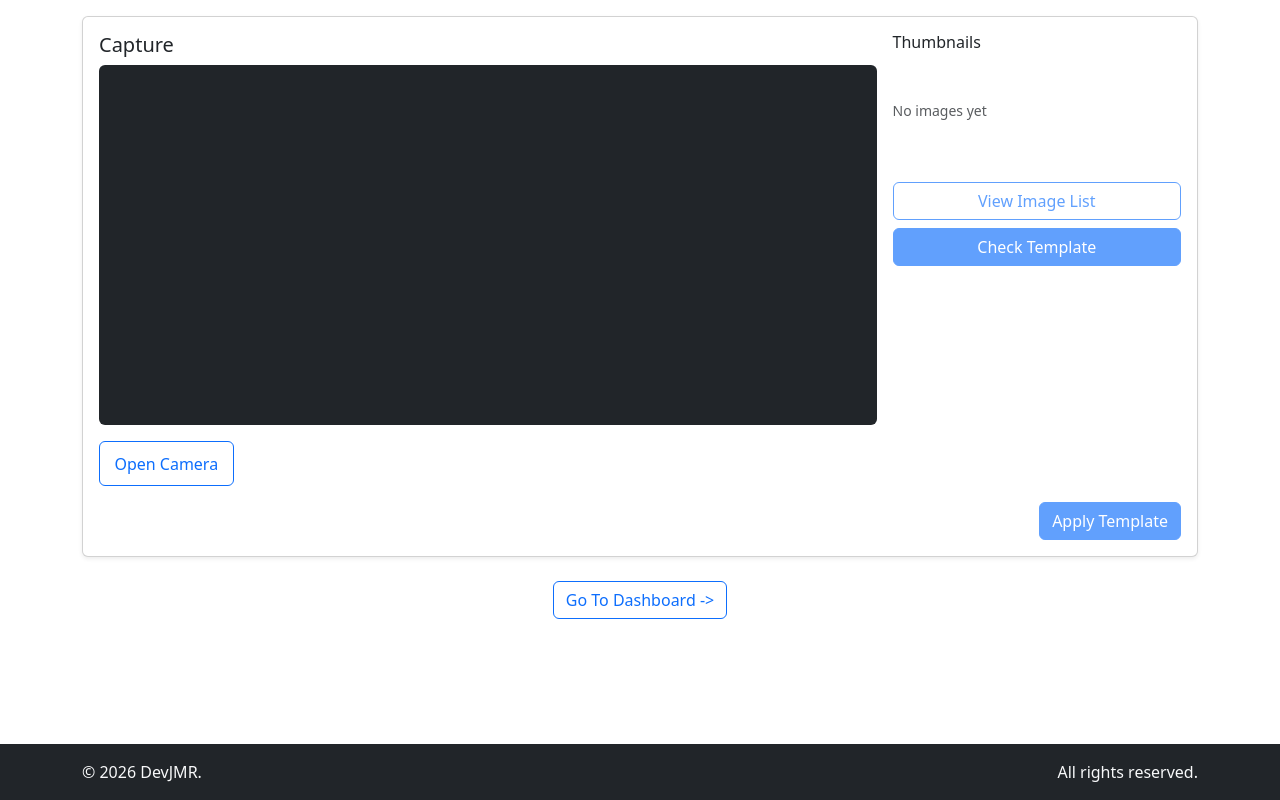
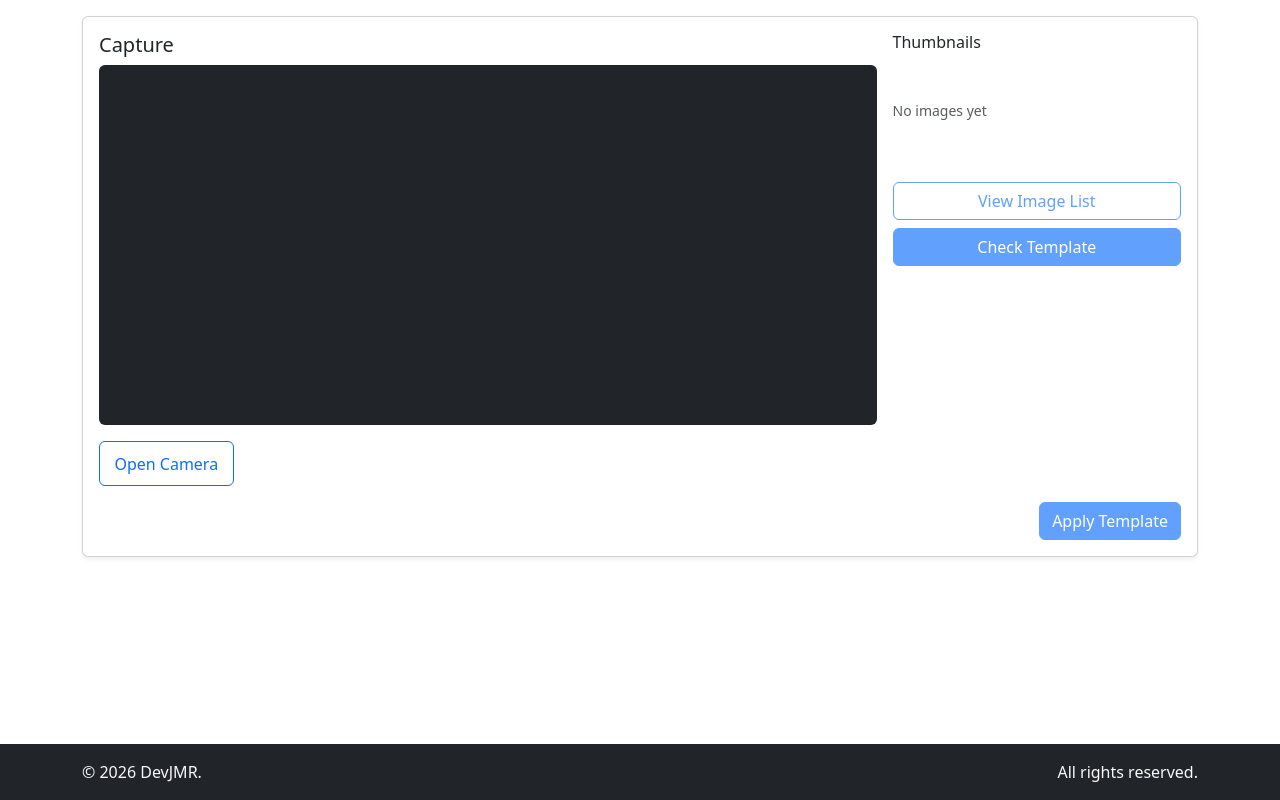
Before and after one commit to DevJomar2793/MY-PROJECTS, a Vue app in the folder capture-image-app/: page / in a window 1280 px wide. Built offline with nearby package versions, Linux system fonts and the light colour scheme.

Commit message:
Hide Dashboard

```diff
--- a/capture-image-app/src/components/imagecapture.vue
+++ b/capture-image-app/src/components/imagecapture.vue
@@ -560,11 +560,11 @@
       </div>
     </div>
 
-    <div class="d-flex justify-content-center align-items-center mt-4">
+    <!-- <div class="d-flex justify-content-center align-items-center mt-4">
       <router-link to="/dashboard" class="btn btn-outline-primary"
         >Go To Dashboard -></router-link
       >
-    </div>
+    </div> -->
 
     <canvas ref="finalCanvas" style="display: none" aria-hidden="true"></canvas>
 
```
